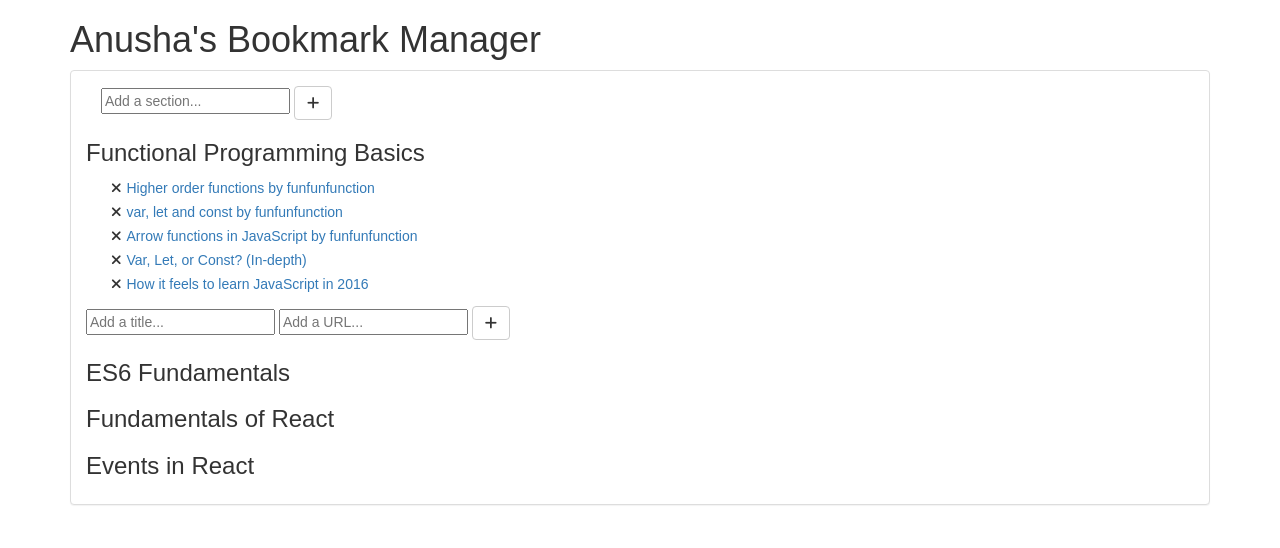
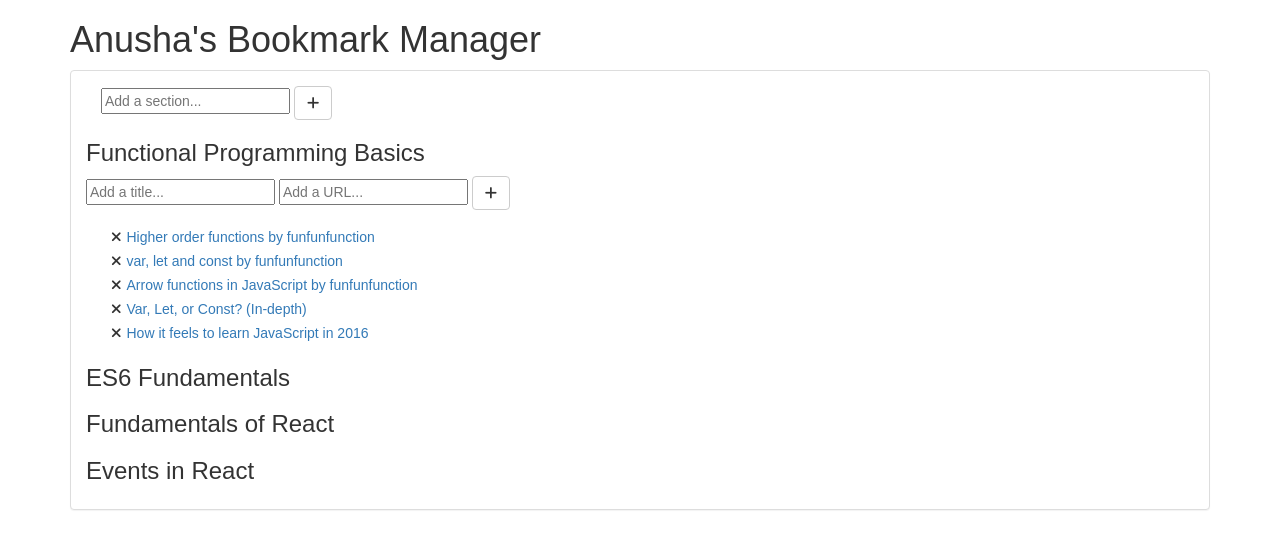
Before and after one commit to anntenna/Bookmark-manager, a React (Create React App) app: page / in a window 1280 px wide. Both pictures are taken after a click on the element "Functional Programming Basics". Shown: the top 548 px of the page. Built offline with nearby package versions, Linux system fonts and the light colour scheme.

Commit message:
Modified App.js to unshift newly added resources/subjects instead of push

```diff
--- a/src/App.js
+++ b/src/App.js
@@ -70,7 +70,7 @@ class App extends Component {
       resources: []
     }
     const tempResources = this.state.sections;
-    tempResources.push(newSubject);
+    tempResources.unshift(newSubject);
 
     this.updateSections(tempResources);
 
@@ -79,7 +79,7 @@ class App extends Component {
   updateResource(index, resource) {
     const tempResources = this.state.sections;
 
-    tempResources[index].resources.push(resource);
+    tempResources[index].resources.unshift(resource);
     this.updateSections(tempResources);
   }
 
--- a/src/components/Subject.js
+++ b/src/components/Subject.js
@@ -77,6 +77,11 @@ export default class Section extends Component {
         const heading = <h3><span onClick={this.handleLinkToggle}>{this.props.items.subject}</span></h3>;
         const content =
         <div hidden={this.state.showLinks}>
+            <div className="form-group">
+                <input type="text" name="title" value={this.state.title} onChange={this.handleTyping} placeholder="Add a title..."/>{'  '}
+                <input type="text" name="url" value={this.state.url} onChange={this.handleTyping} placeholder="Add a URL..."/>{'  '}
+                <button className="btn btn-default" onClick={this.handleAddClick}><i className="fa fa-plus" aria-hidden="true"></i></button>
+            </div>
             <ul style={ulStyle}>
                 {this.props.items.resources.map((resource, index) => {
                     return (
@@ -88,11 +93,6 @@ export default class Section extends Component {
                         </li>);
                     })}
             </ul>
-            <div className="form-group">
-                <input type="text" name="title" value={this.state.title} onChange={this.handleTyping} placeholder="Add a title..."/>{'  '}
-                <input type="text" name="url" value={this.state.url} onChange={this.handleTyping} placeholder="Add a URL..."/>{'  '}
-                <button className="btn btn-default" onClick={this.handleAddClick}><i className="fa fa-plus" aria-hidden="true"></i></button>
-            </div>
         </div>;
         return (
             <div>
```
